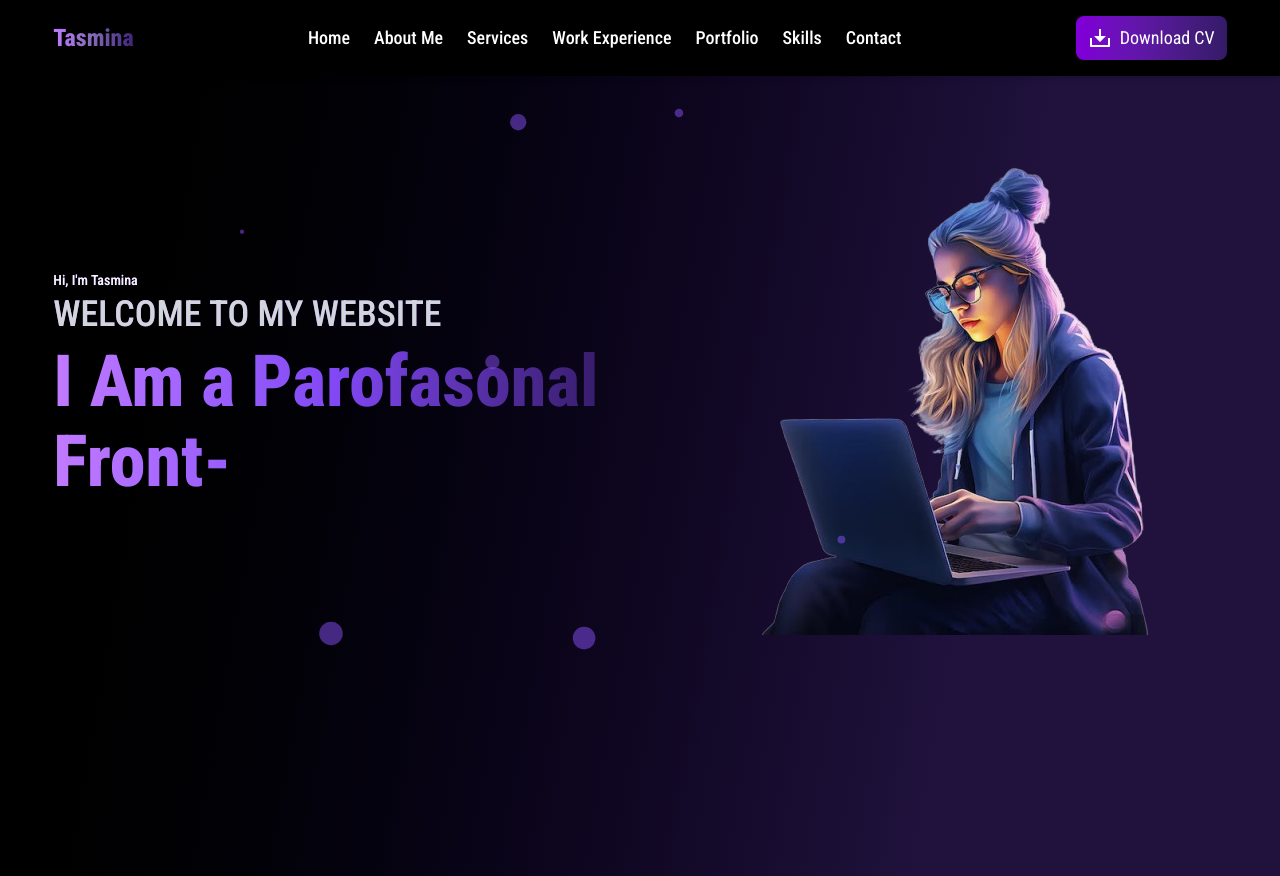
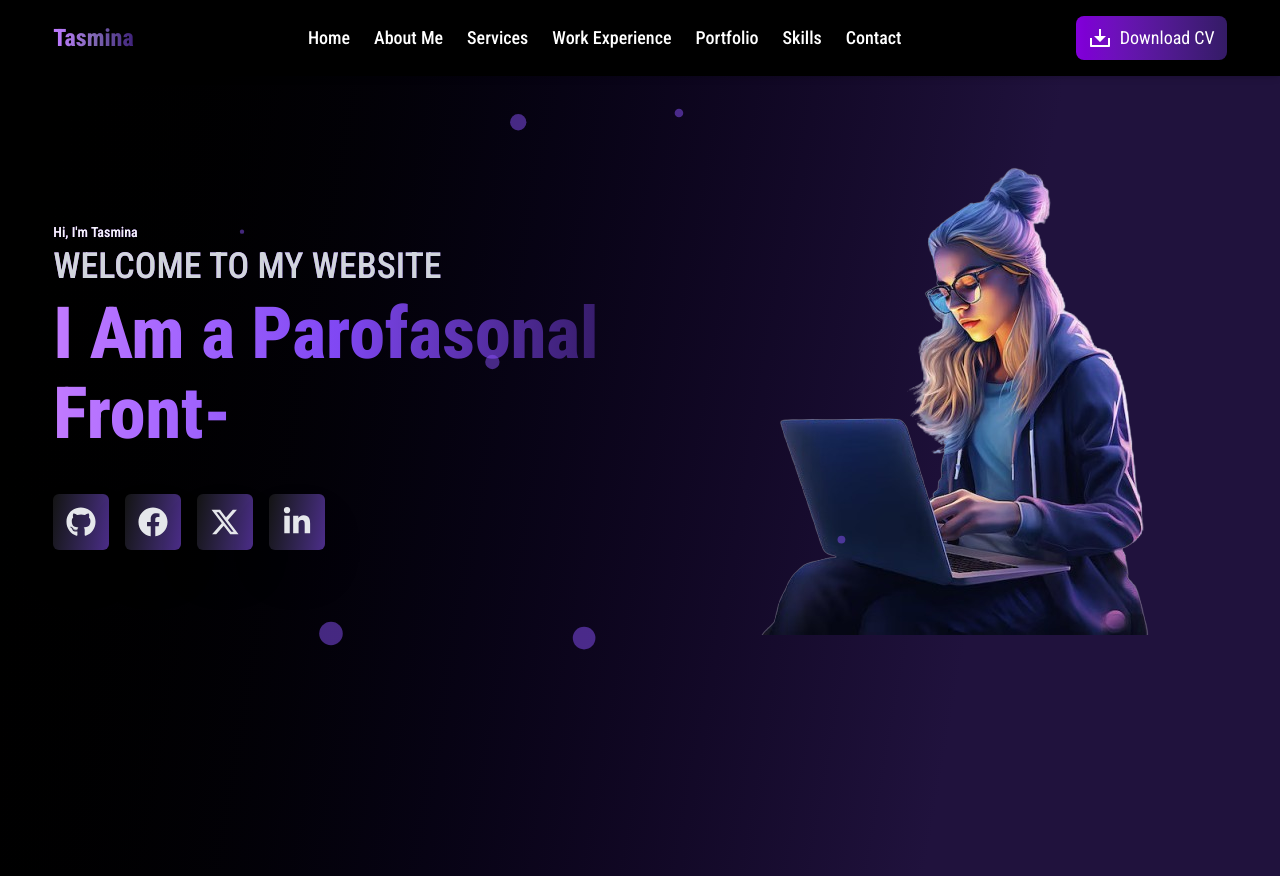
Before and after one commit to wptasmina/tasmi-portfolio, a React app: page / in a window 1280 px wide. Built offline with nearby package versions, Linux system fonts and the light colour scheme; the HTML template or start-up script is replaced by a standard one.

Commit message:
added socile icon in use home page and banner type test use or side bare image use

```diff
--- a/src/Page/About.jsx
+++ b/src/Page/About.jsx
@@ -1,7 +1,15 @@
 import React from 'react'
+import { Helmet } from 'react-helmet'
 
 export default function About() {
   return (
+   <>
+    <Helmet>
+        <title>Tasmina || About</title>
+    </Helmet>
+
     <div className='text-6xl'>About</div>
+
+   </>
   )
 }
--- a/src/Page/Home.jsx
+++ b/src/Page/Home.jsx
@@ -18,11 +18,7 @@ export default function Home() {
       <div className="w-full absolute">
         <ParticlesBg />
      </div>
-
     </div>
-
-
-
     </>
   )
 }
--- a/src/components/BannerText.jsx
+++ b/src/components/BannerText.jsx
@@ -1,5 +1,7 @@
+
 import heroImg from '../assets/model.png'
 import { TypeAnimation } from 'react-type-animation';
+import SocileIcon from './SocileIcon';
 
 export default function BannerText() {
   return (
@@ -29,7 +31,10 @@ export default function BannerText() {
       style={{ fontSize: '2em', display: 'inline-block' }}
       repeat={Infinity}
     />
-      </div>
+
+      <SocileIcon />
+
+    </div>
 
       <div className='block items-center mx-auto'>
         <img src={heroImg} className='w-full items-end ring-0' alt="avata" />
--- a/src/components/Header.jsx
+++ b/src/components/Header.jsx
@@ -7,7 +7,7 @@ import { Link, NavLink } from 'react-router-dom';
 export default function Header() {
   const [isOpen, setIsOpen] = useState(false);
 
-  const navItemClass = 'text-white font-medium lg:text-lg text-sm transition duration-300 hover:border-b-3 hover:border-purple-400 '
+  const navItemClass = 'text-white font-medium lg:text-lg text-sm transition duration-300 hover:text-purple-500'
 
   const navItems = (
     <>
--- /dev/null
+++ b/src/components/SocileIcon.jsx
@@ -0,0 +1,37 @@
+
+import { FaFacebook, FaGithub, FaLinkedinIn } from 'react-icons/fa'
+import { FaSquareXTwitter, FaXTwitter } from 'react-icons/fa6'
+import { Link } from 'react-router-dom'
+
+export default function SocileIcon() {
+    // const bannerIcon = " w-16 h-16 bg-black text-gray-400 text-xl inline-flex items-center justify-center rounded-md shadow-2xl transition-all hover:text-red-500 cursor-pointer"
+  return (
+    <>
+    <div className='mt-10 flex gap-4' >
+        <span className='md:w-14 md:h-14 w-10 h-10 bg-linear-100 from-[#141414] to-[#4c2d8a] text-gray-200 inline-flex items-center justify-center rounded-md shadow-2xl transition-all duration-300 hover:text-[#7F4BE9] cursor-pointer'>
+            <Link to="https://github.com/wptasmina">
+                <FaGithub className='text-3xl' />
+            </Link>
+        </span>
+
+        <span className='md:w-14 md:h-14 w-10 h-10 bg-linear-100 from-[#141414] to-[#4c2d8a] text-gray-200 inline-flex items-center justify-center rounded-md shadow-2xl transition-all hover:text-[#7F4BE9] duration-300 cursor-pointer'>
+        <Link to="https://www.facebook.com/wptasmina">
+            <FaFacebook className='text-3xl' />
+        </Link>
+        </span>
+
+        <span className='md:w-14 md:h-14 w-10 h-10 bg-linear-100 from-[#141414] to-[#4c2d8a] text-gray-200 inline-flex items-center justify-center rounded-md shadow-2xl transition-all duration-300 hover:text-[#7F4BE9] cursor-pointer'>
+        <Link to="https://x.com/wptasmina">
+          <FaXTwitter className='text-3xl' />
+        </Link>
+        </span>
+
+        <span className='md:w-14 md:h-14 w-10 h-10 bg-linear-100 from-[#141414] to-[#4c2d8a] text-gray-200 inline-flex items-center justify-center rounded-md shadow-2xl transition-all duration-300 hover:text-[#7F4BE9] cursor-pointer'>
+        <Link to="https://www.linkedin.com/in/wptasmina">
+            <FaLinkedinIn className='text-3xl' />
+        </Link>
+        </span>
+      </div>
+    </>
+  )
+}
--- a/src/index.css
+++ b/src/index.css
@@ -3,9 +3,9 @@
 @import "tailwindcss";
 
 
-html{
+/* html{
     scroll-behavior: smooth;
-}
+} */
 
 body{
     font-family: "Roboto Condensed", serif;
```
Also changed, not shown: src/assets/about.jpg (added).
